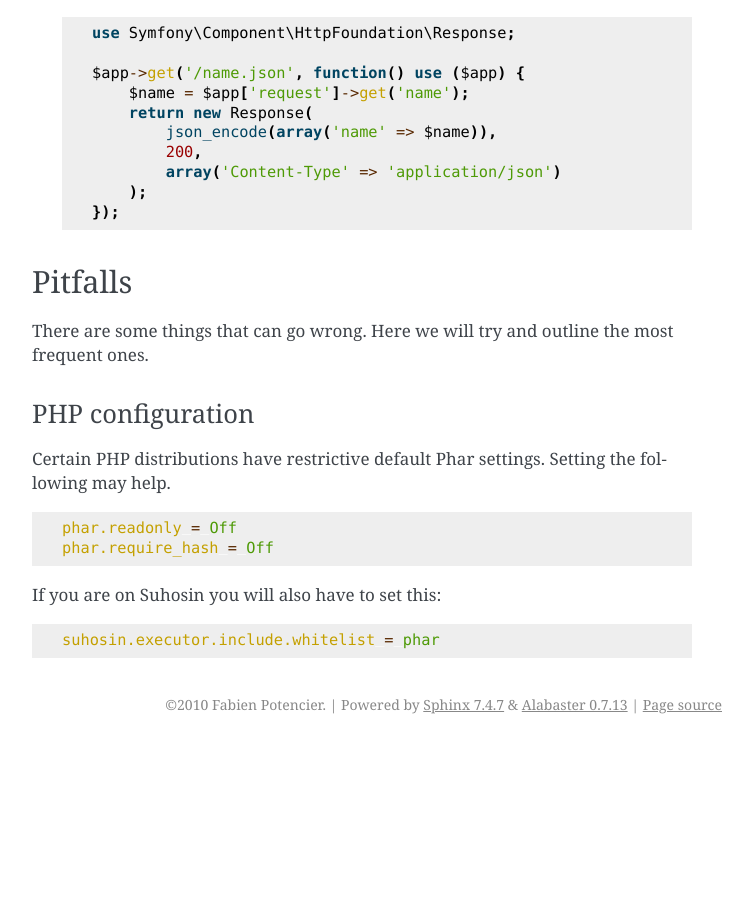
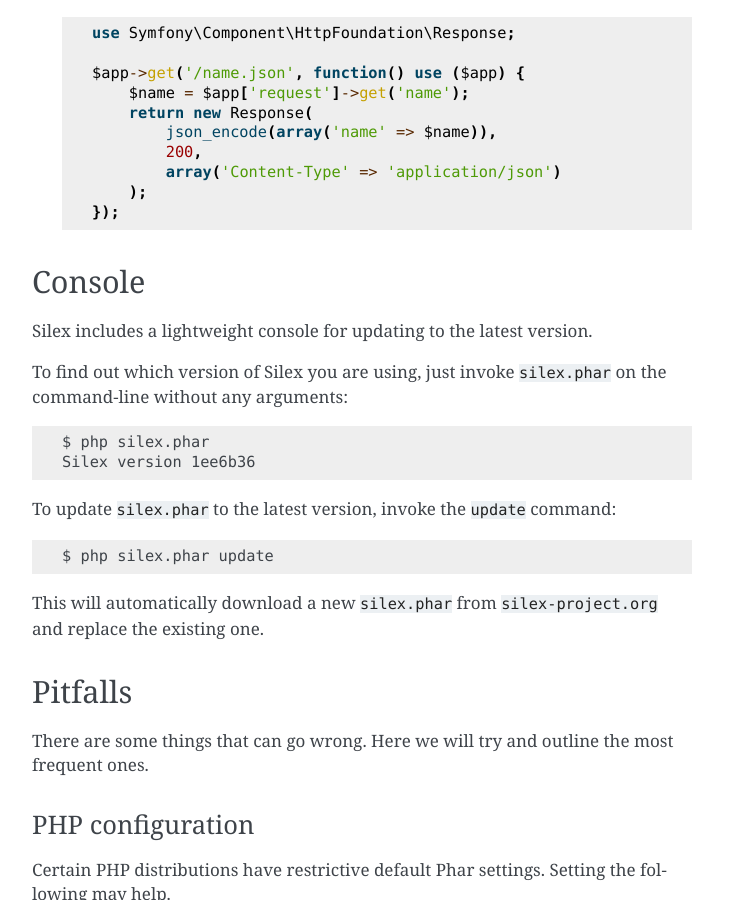
Before and after one commit to silexphp/Silex, a Sphinx documentation site: the page built from doc/usage.rst, in a window 1280 px wide and 900 px high, scrolled down 7681 px. Shown: the whole window, without its empty margins (388-1141 px from the left). Built offline with Sphinx 7.4.7, drawn with Linux system fonts in a browser that asks for light colours; before the commit the page ends 8425 px from its top, so only the background shows below that.

Commit message:
[console] added documentation

```diff
--- a/doc/usage.rst
+++ b/doc/usage.rst
@@ -380,6 +380,30 @@
           );
       });
 
+Console
+-------
+
+Silex includes a lightweight console for updating to the latest
+version.
+
+To find out which version of Silex you are using, just invoke
+``silex.phar`` on the command-line without any arguments:
+
+.. code-block:: text
+
+    $ php silex.phar
+    Silex version 1ee6b36
+
+To update ``silex.phar`` to the latest version, invoke the ``update``
+command:
+
+.. code-block:: text
+
+    $ php silex.phar update
+
+This will automatically download a new ``silex.phar`` from
+``silex-project.org`` and replace the existing one.
+
 Pitfalls
 --------
 
```
